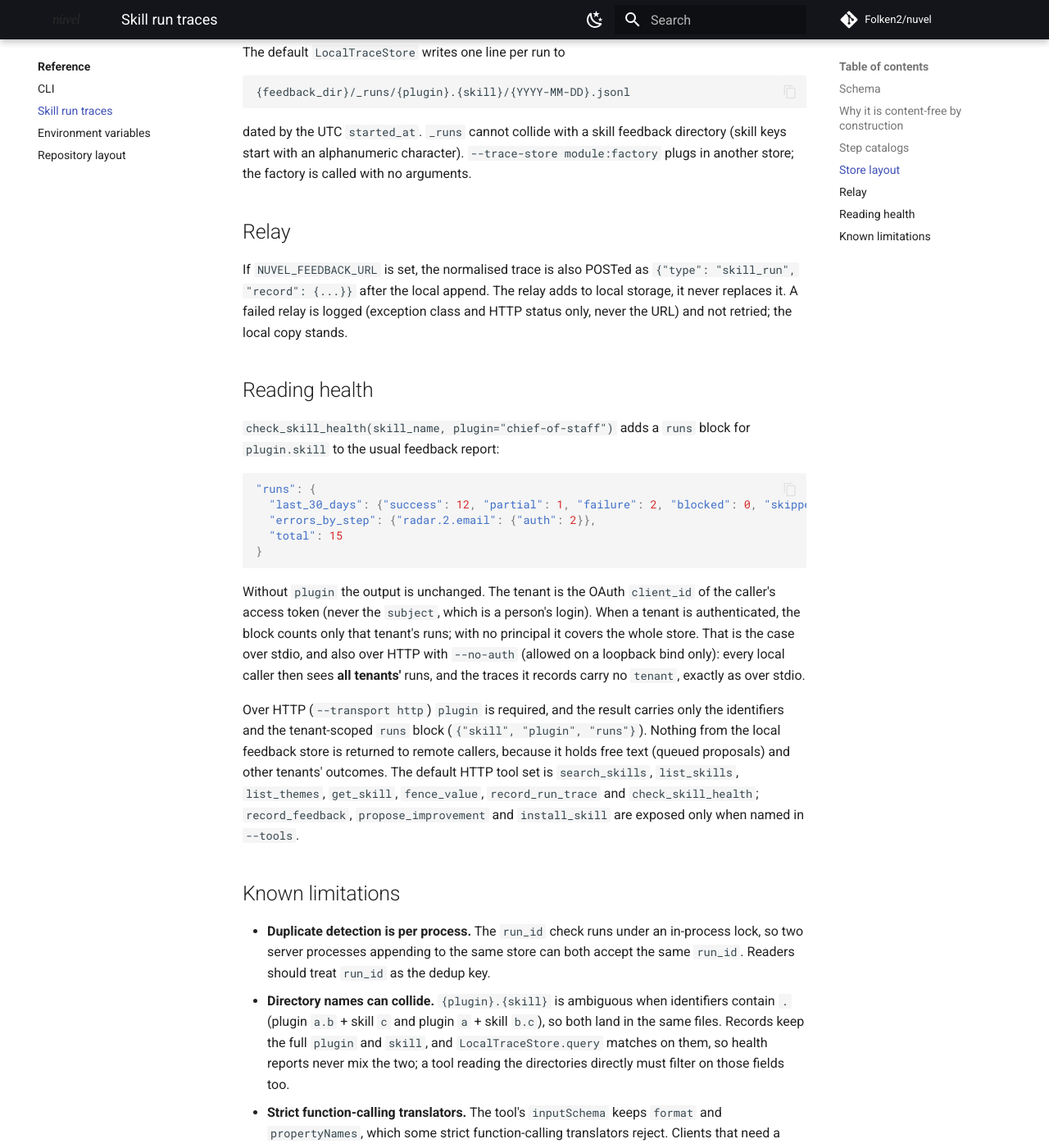
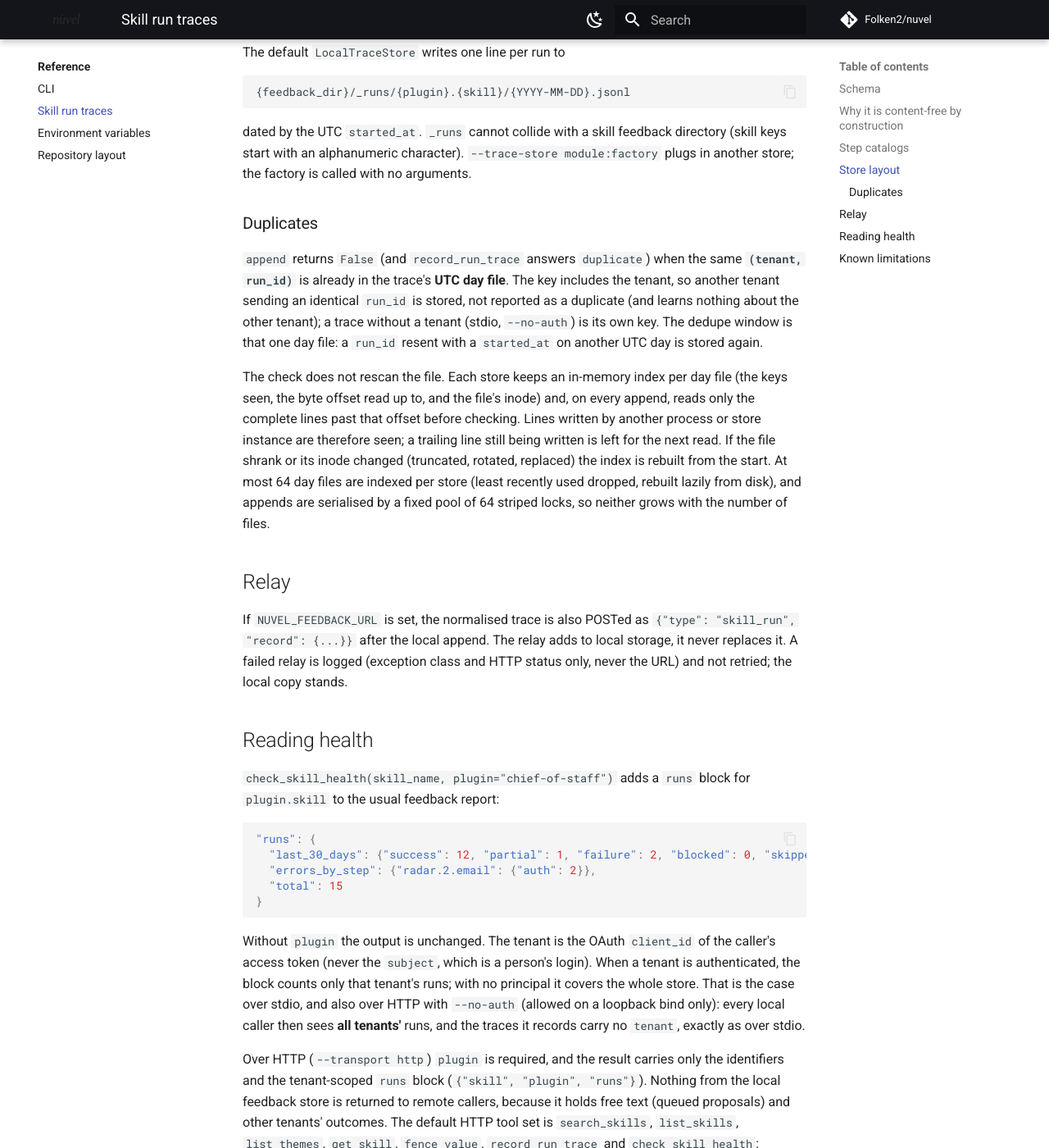
Before and after one commit to Folken2/nuvel, an MkDocs documentation site: the page built from docs/reference/skill-run-traces.md, in a window 1280 px wide and 1400 px high, scrolled down 2673 px. Shown: the whole window at 82% size. Built offline with MkDocs 1.6.1 and Material for MkDocs 9.7.7, drawn with Linux system fonts in a browser that asks for light colours; comment, search, counter and statistics services are not loaded; some of the changed text lies outside the part shown.

Commit message:
docs: trace dedupe window, index refresh and local store growth
Document the (tenant, run_id) key and its UTC-day-file window, how the
in-memory index stays correct across processes, the remaining cross-process
race, and that the local store has no retention or per-tenant quota (a
pluggable --trace-store is the scale story).

Co-Authored-By: Claude Opus 5.5 <noreply@anthropic.com>

````diff
--- a/docs/reference/skill-run-traces.md
+++ b/docs/reference/skill-run-traces.md
@@ -92,7 +92,7 @@ in UTC, `tenant` stamped by the server) through a `TraceStore`:
 
 ```python
 class TraceStore(Protocol):
-    def append(self, trace: dict) -> bool: ...   # False if the run_id is a duplicate
+    def append(self, trace: dict) -> bool: ...   # False if (tenant, run_id) is a duplicate
     def query(self, plugin, skill, since, tenant) -> list[dict]: ...  # tenant None = all
 ```
 
@@ -105,6 +105,25 @@ The default `LocalTraceStore` writes one line per run to
 dated by the UTC `started_at`. `_runs` cannot collide with a skill feedback directory
 (skill keys start with an alphanumeric character). `--trace-store module:factory`
 plugs in another store; the factory is called with no arguments.
+
+### Duplicates
+
+`append` returns `False` (and `record_run_trace` answers `duplicate`) when the same
+**`(tenant, run_id)`** is already in the trace's **UTC day file**. The key includes the
+tenant, so another tenant sending an identical `run_id` is stored, not reported as a
+duplicate (and learns nothing about the other tenant); a trace without a tenant (stdio,
+`--no-auth`) is its own key. The dedupe window is that one day file: a `run_id`
+resent with a `started_at` on another UTC day is stored again.
+
+The check does not rescan the file. Each store keeps an in-memory index per day file
+(the keys seen, the byte offset read up to, and the file's inode) and, on every append,
+reads only the complete lines past that offset before checking. Lines written by
+another process or store instance are therefore seen; a trailing line still being
+written is left for the next read. If the file shrank or its inode changed (truncated,
+rotated, replaced) the index is rebuilt from the start. At most 64 day files are
+indexed per store (least recently used dropped, rebuilt lazily from disk), and appends
+are serialised by a fixed pool of 64 striped locks, so neither grows with the number of
+files.
 
 ## Relay
 
@@ -143,9 +162,15 @@ and `install_skill` are exposed only when named in `--tools`.
 
 ## Known limitations
 
-- **Duplicate detection is per process.** The `run_id` check runs under an in-process
-  lock, so two server processes appending to the same store can both accept the same
-  `run_id`. Readers should treat `run_id` as the dedup key.
+- **Duplicate detection is not atomic across processes.** The check-then-write runs
+  under an in-process lock. The index picks up other processes' lines, but two server
+  processes appending the same `(tenant, run_id)` at the same instant can both accept
+  it. Readers should treat `(tenant, run_id)` as the dedup key.
+- **The local store only grows.** There is no retention, rotation or per-tenant quota:
+  every accepted trace is a line on disk forever, and one authenticated tenant can fill
+  the disk. That is fine for a single-user or small
+  team server; at scale, plug in a store with its own retention and quotas through
+  `--trace-store module:factory` (that is the scale story, not the JSONL files).
 - **Directory names can collide.** `{plugin}.{skill}` is ambiguous when identifiers
   contain `.` (plugin `a.b` + skill `c` and plugin `a` + skill `b.c`), so both land in
   the same files. Records keep the full `plugin` and `skill`, and
````
